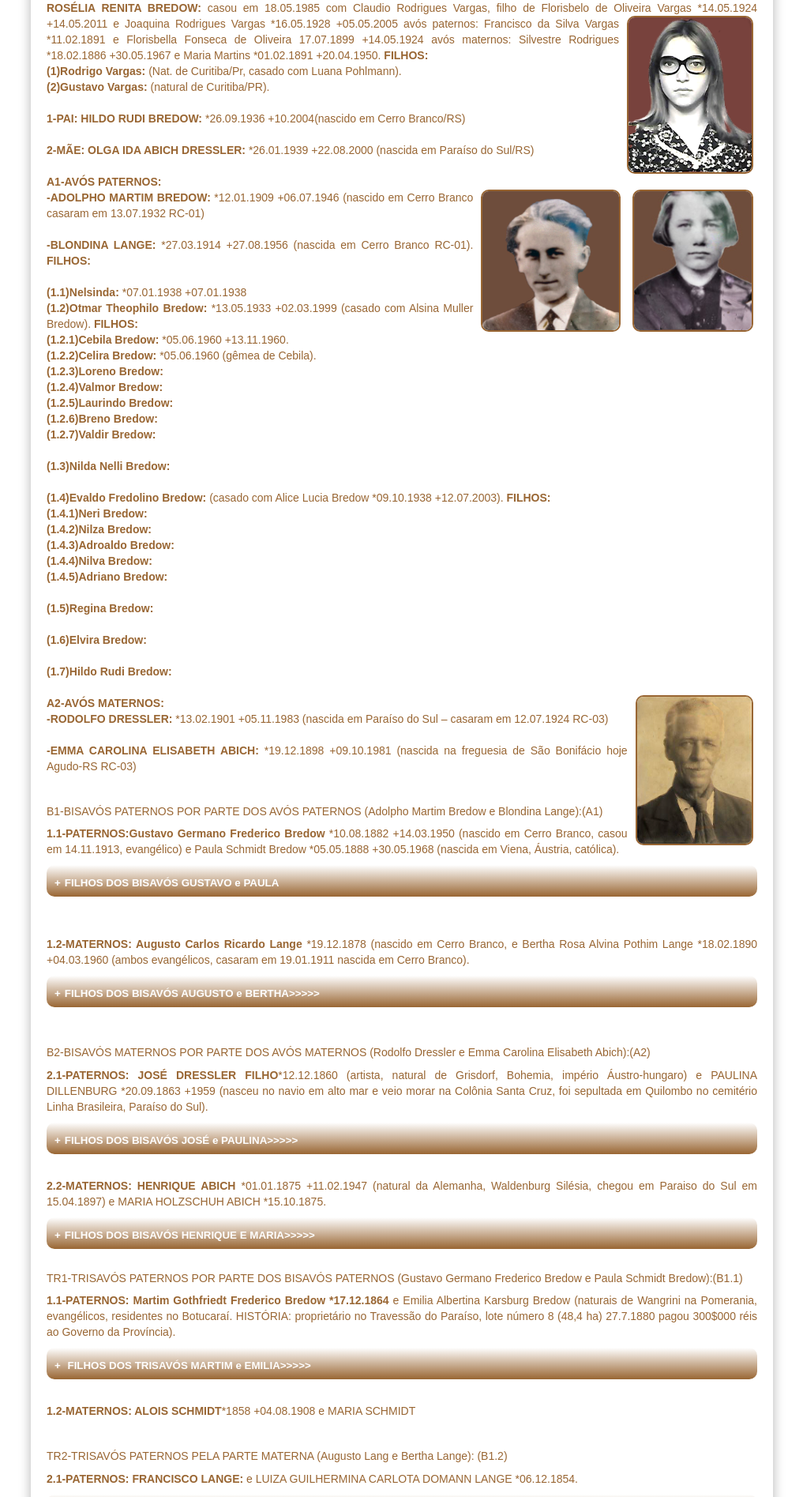
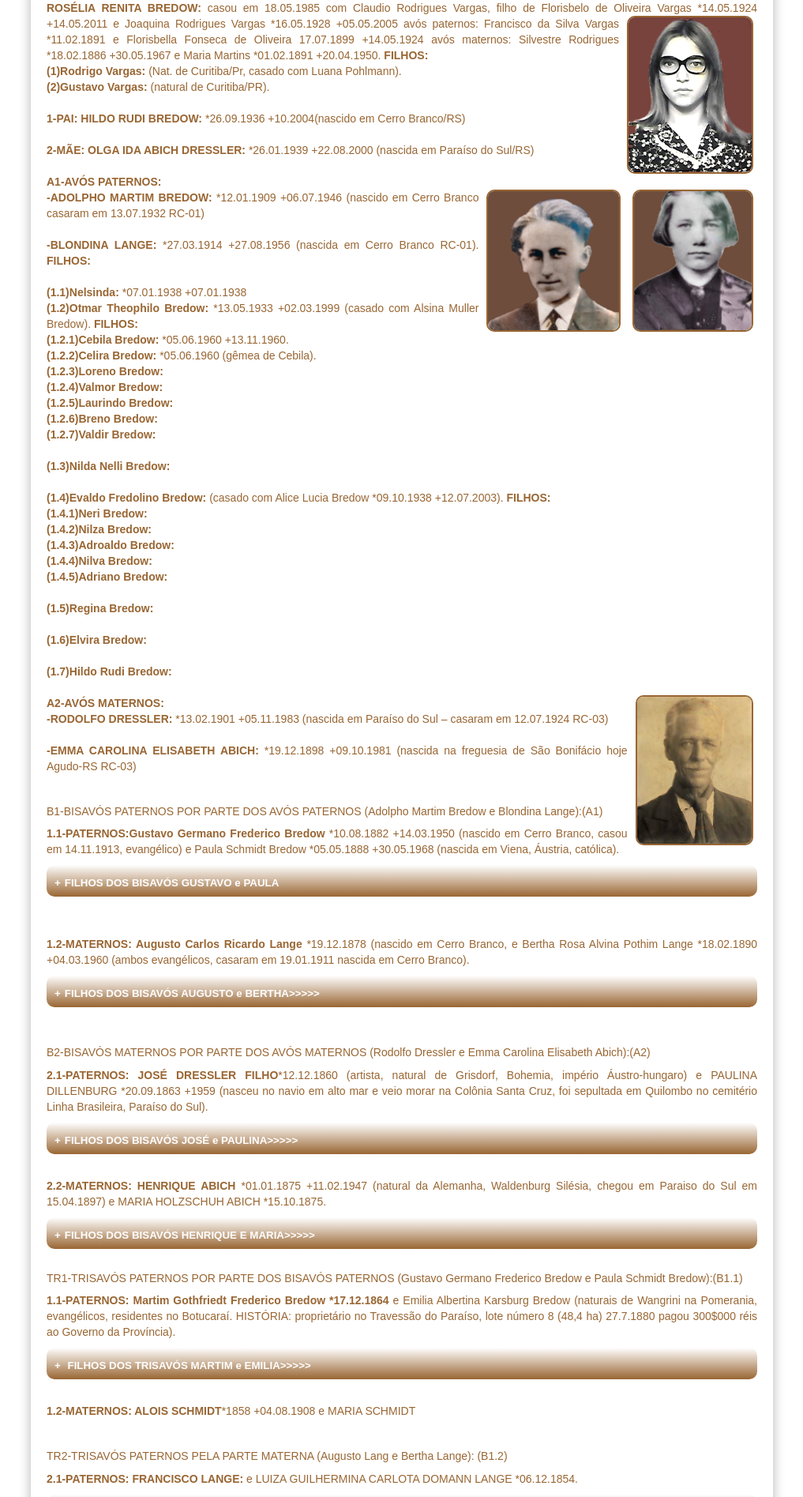
Before and after one commit to claudiovargas1955/claudiovargas1955.github.io, a Jekyll site: the page built from _pages/arvore-genealogica-de-roselia-renita-bredow.html, in a window 1280 px wide. Shown: the part 1022-2917 px from the top of the page at 79% size, without its empty margins (131-1148 px from the left). Built offline with Jekyll 4.4.1, drawn with Linux system fonts in a browser that asks for light colours; some web fonts are replaced.

Commit message:
Update arvore-genealogica-de-roselia-renita-bredow.html

```diff
--- a/_pages/arvore-genealogica-de-roselia-renita-bredow.html
+++ b/_pages/arvore-genealogica-de-roselia-renita-bredow.html
@@ -96,7 +96,7 @@
 <b>1-PAI: HILDO RUDI BREDOW:</b> *26.09.1936 +10.2004(nascido em Cerro Branco/RS)<br/><br/>
 <b>2-MÃE: OLGA IDA ABICH DRESSLER:</b> *26.01.1939 +22.08.2000 (nascida em Paraíso do Sul/RS)<br/><br/>
 <b>A1-AVÓS PATERNOS:</b><br/><img class="dir1" style="float:right"; src="/images/Blondina.jpg"; height="180px" :"width:"190px"; title="Blondina avó paterna";/>
-<img class="dir1" style="float:right"; src="/images/adolfo bredow.jpg"; height="180px" width:"170px"; title="Adolfo Bredow avô paterno";/>
+<img class="dir1" style="float:right"; src="/images/adolfo bredow.jpg"; height="180px" width="170px"; title="Adolfo Bredow avô paterno";/>
 <b>-ADOLPHO MARTIM BREDOW: </b>*12.01.1909 +06.07.1946 (nascido em Cerro Branco casaram em 13.07.1932 RC-01)<br/><br/>
 <b>-BLONDINA LANGE: </b> *27.03.1914 +27.08.1956 (nascida em Cerro Branco RC-01). <b>FILHOS: </b><br/>
  <br>
```
